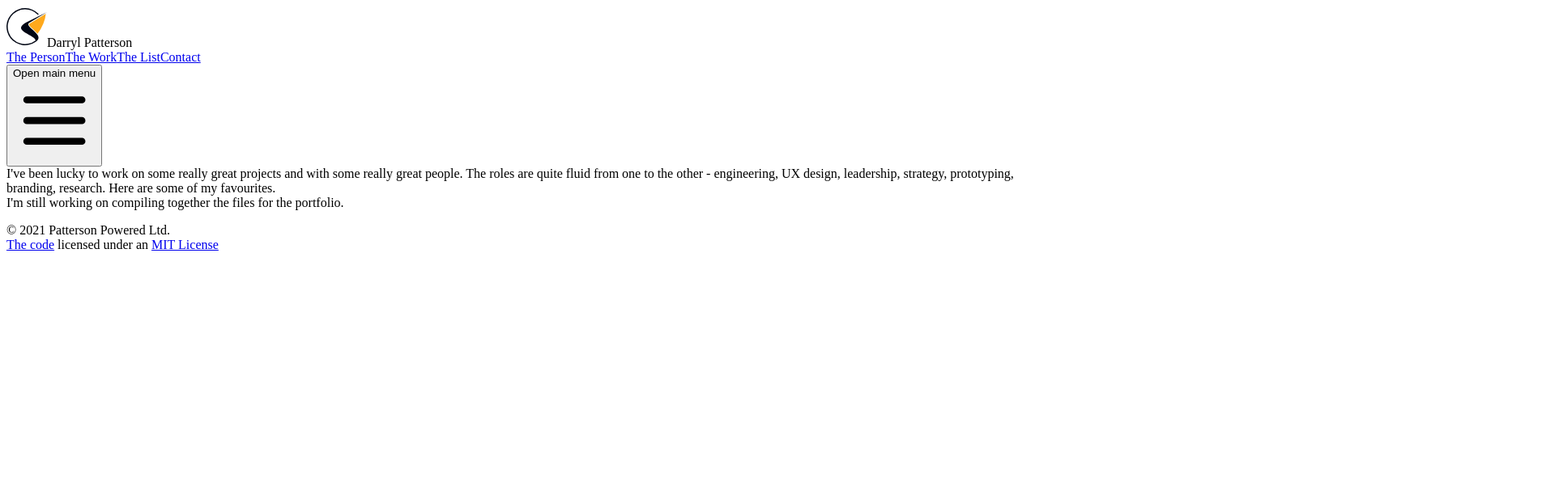
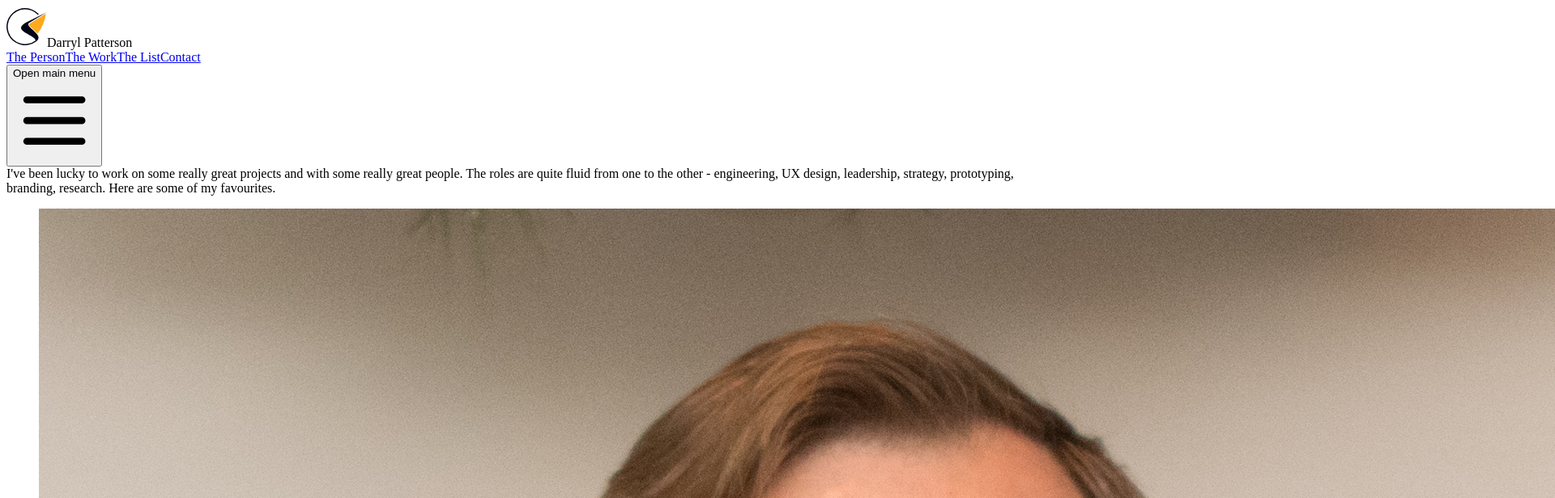
Before and after one commit to widgetapps/darrylpatterson.com, a Next.js app: page /thework in a window 1280 px wide. Shown: the top 616 px of the page at 81% size, 1920 px wide, since content can reach past the window. Built offline with nearby package versions, Linux system fonts and the light colour scheme.

Commit message:
Testing the branch.

```diff
--- a/data/work.json
+++ b/data/work.json
@@ -1,7 +1,7 @@
 [
   {
     "id": 1,
-    "active": false,
+    "active": true,
     "slug": "this",
     "title": "My Portfolio",
     "client": "Just me",
--- a/pages/thework/index.js
+++ b/pages/thework/index.js
@@ -12,7 +12,6 @@ export default function Work() {
                 fluid from one to the other - engineering, UX design, leadership, strategy, prototyping, branding, research.
                 Here are some of my favourites.
             </div>
-            <div>I'm still working on compiling together the files for the portfolio.</div>
             <ul role="list" className="grid grid-cols-1 gap-6 sm:grid-cols-2 md:grid-cols-3 lg:grid-cols-4">
                 {works.filter(work => work.active === true).map((work) => (
                     <li
```
